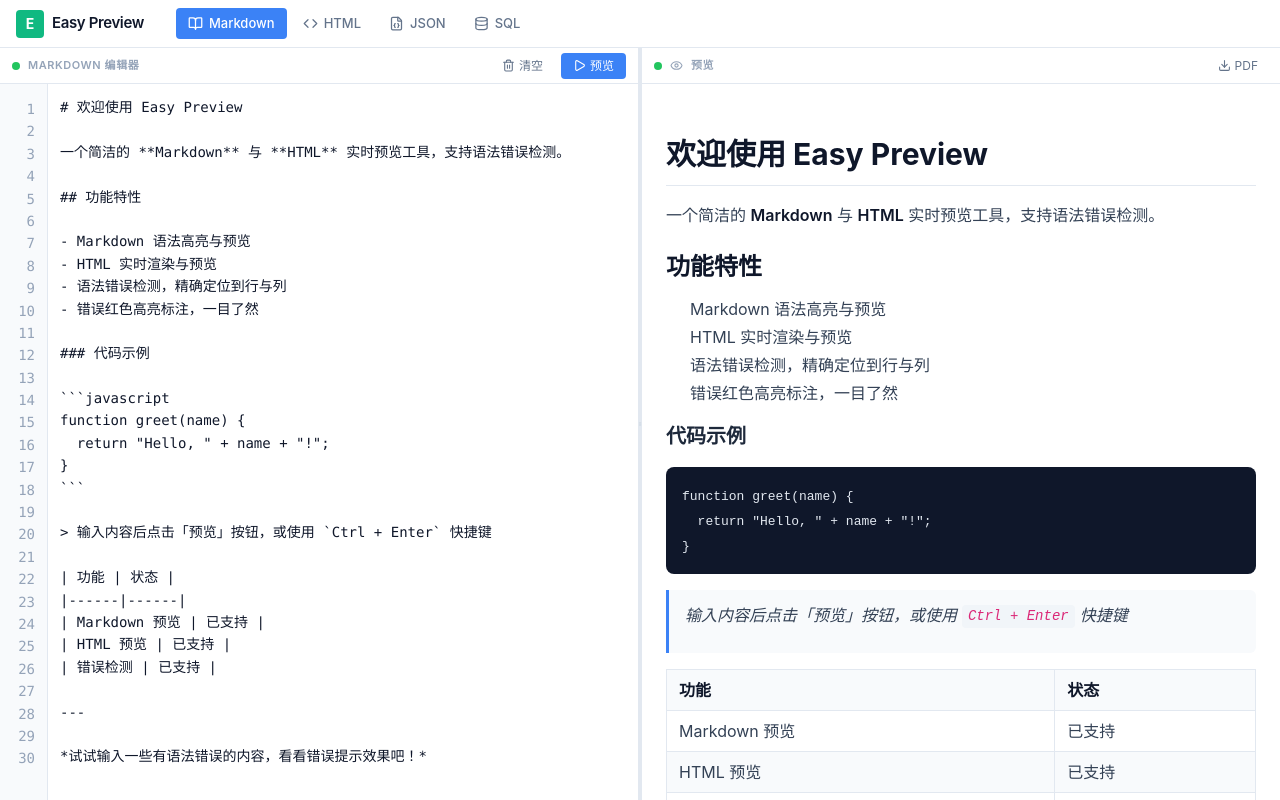
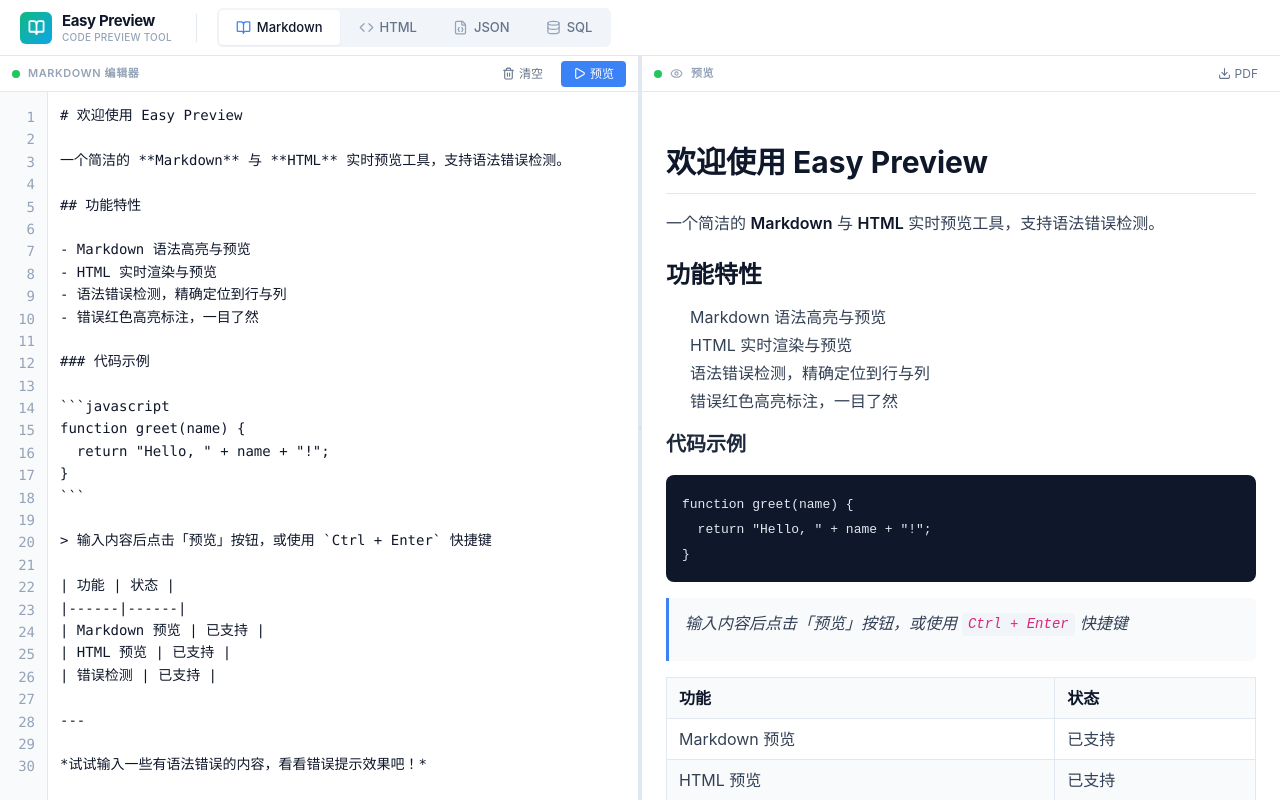
Before and after one commit to shaojiaxue/easy_preview, a React (Vite) app: page / in a window 1280 px wide. Built offline with nearby package versions, Linux system fonts and the light colour scheme.

Commit message:
style: optimize header logo and tab layout

```diff
--- a/src/App.tsx
+++ b/src/App.tsx
@@ -392,33 +392,44 @@
   return (
     <div className="h-screen w-screen flex flex-col overflow-hidden bg-white">
       {/* Header */}
-      <header className="h-12 flex items-center px-4 border-b border-[#e2e8f0] bg-white shrink-0">
+      <header className="h-14 flex items-center px-5 border-b border-[#e2e8f0] bg-white shrink-0 select-none">
         {/* Logo */}
-        <div className="flex items-center gap-2 mr-8">
-          <div className="w-7 h-7 bg-emerald-500 rounded-md flex items-center justify-center text-white font-bold text-sm">
-            E
+        <div className="flex items-center gap-2.5 mr-6 shrink-0">
+          <div className="w-8 h-8 rounded-lg flex items-center justify-center text-white font-bold text-base
+                          shadow-sm" style={{ background: 'linear-gradient(135deg, #10b981 0%, #0ea5e9 100%)' }}>
+            <BookOpen size={17} strokeWidth={2.5} />
           </div>
-          <span className="text-[#0f172a] font-semibold text-[15px] tracking-tight">
-            Easy Preview
-          </span>
+          <div className="flex flex-col leading-tight">
+            <span className="text-[#0f172a] font-bold text-[15px] tracking-tight">
+              Easy Preview
+            </span>
+            <span className="text-[10px] text-[#94a3b8] font-medium tracking-wide uppercase">
+              Code Preview Tool
+            </span>
+          </div>
         </div>
 
-        {/* Tabs */}
-        <nav className="flex items-center gap-1">
+        {/* Divider */}
+        <div className="w-px h-7 bg-[#e2e8f0] mr-5 shrink-0" />
+
+        {/* Tabs - Segmented Control Style */}
+        <nav className="flex items-center bg-[#f1f5f9] rounded-lg p-0.5 gap-0.5">
           {TAB_CONFIGS.map((tab) => (
             <button
               key={tab.id}
               onClick={() => handleTabSwitch(tab.id)}
               className={`
-                flex items-center gap-1.5 px-3 py-1.5 rounded-md text-[13px] font-medium
-                transition-all duration-150 cursor-pointer
+                flex items-center gap-1.5 px-4 py-[7px] rounded-md text-[13px] font-medium
+                transition-all duration-200 cursor-pointer border border-transparent
                 ${activeTab === tab.id
-                  ? 'bg-[#3b82f6] text-white'
-                  : 'text-[#64748b] hover:text-[#0f172a] hover:bg-[#f1f5f9]'
+                  ? 'bg-white text-[#0f172a] shadow-sm border-[#e2e8f0]'
+                  : 'text-[#64748b] hover:text-[#334155] hover:bg-white/60 border-transparent'
                 }
               `}
             >
-              {TAB_ICONS[tab.icon]}
+              <span className={activeTab === tab.id ? 'text-[#3b82f6]' : 'text-[#94a3b8]'}>
+                {TAB_ICONS[tab.icon]}
+              </span>
               {tab.label}
             </button>
           ))}
```
